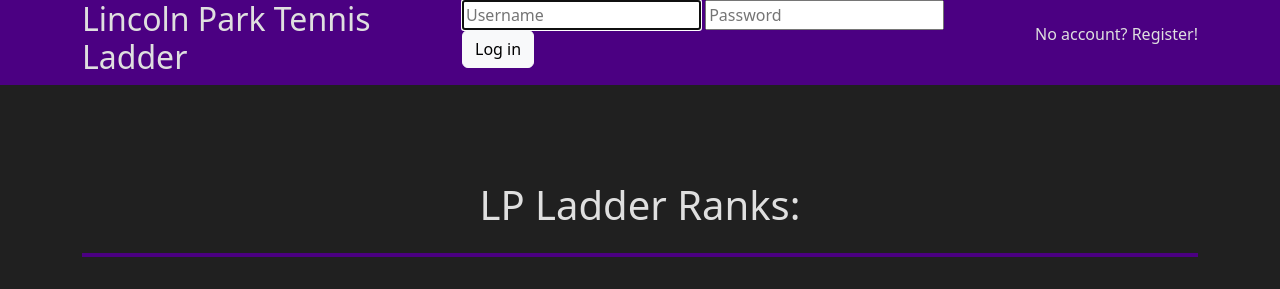
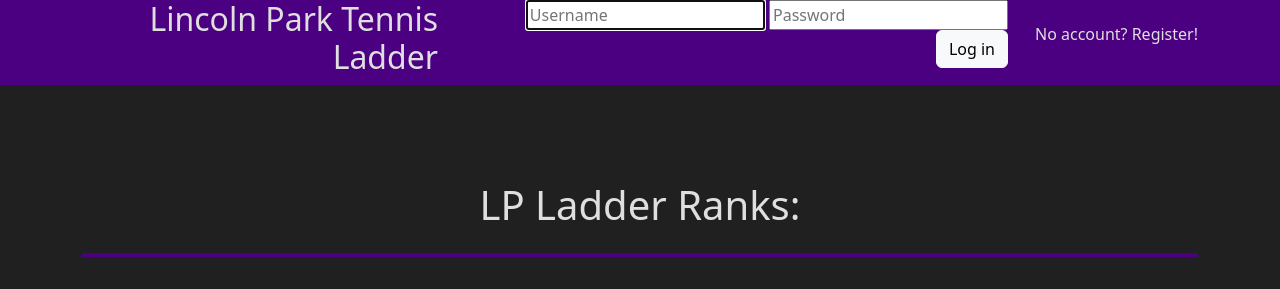
Before and after one commit to Standfordb/Lincoln-Park-Tennis-Ladder, a Flask app: page / in a window 1280 px wide. Shown: the top 289 px of the page. Run offline with Flask 3, Linux system fonts and the light colour scheme.

Commit message:
Update layout.html

```diff
--- a/templates/layout.html
+++ b/templates/layout.html
@@ -24,7 +24,7 @@
         {% endwith %}
         <header class="sticky-top">
             <div class="container">
-                <div class="row align-items-center justify-content-between" id="header-row">
+                <div class="row align-items-center justify-content-between text-end" id="header-row">
                     <div class="col-auto col-md-4 justify-self-start">
                         <a href="/" id="logo" alt="Logo">
                             <h2>Lincoln Park Tennis Ladder</h2>
```
